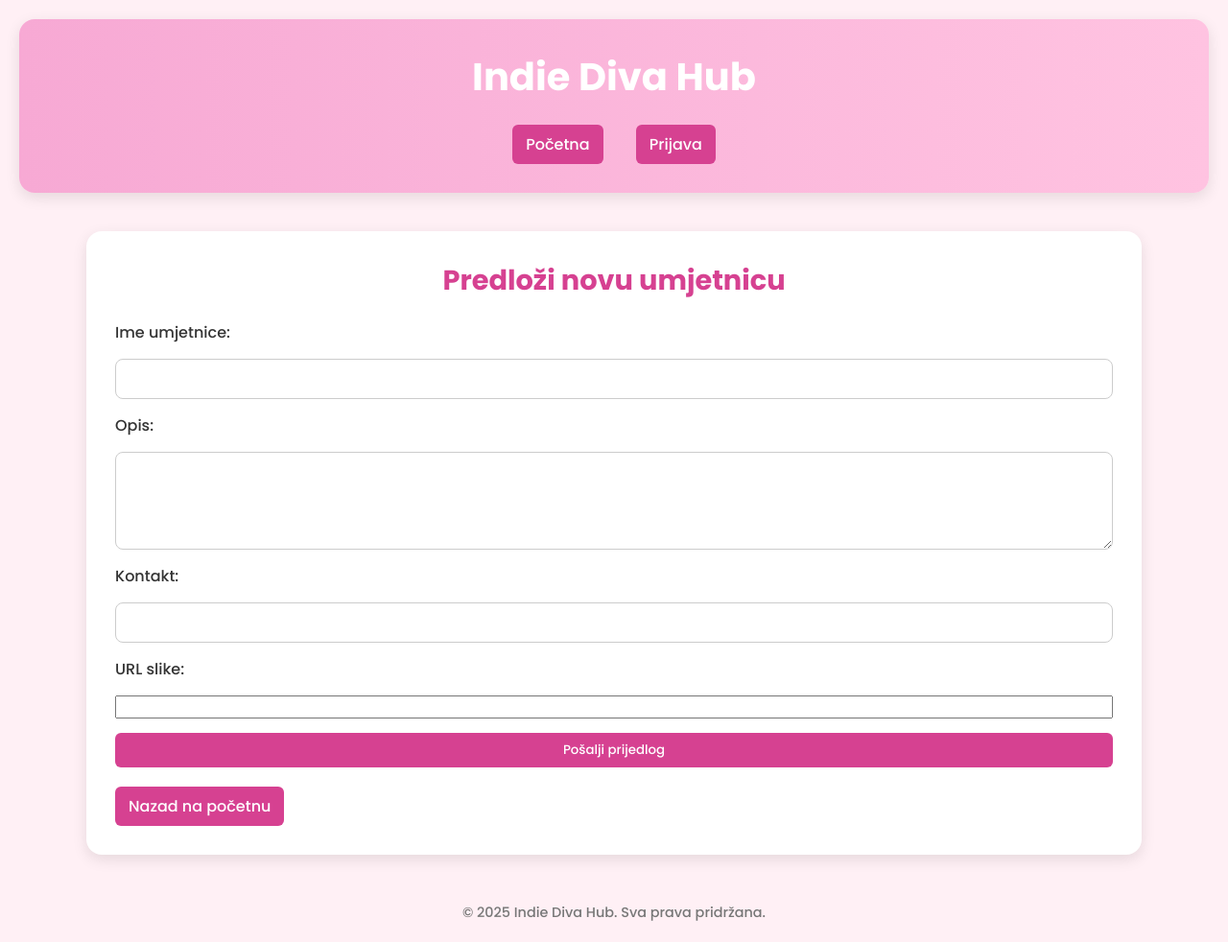
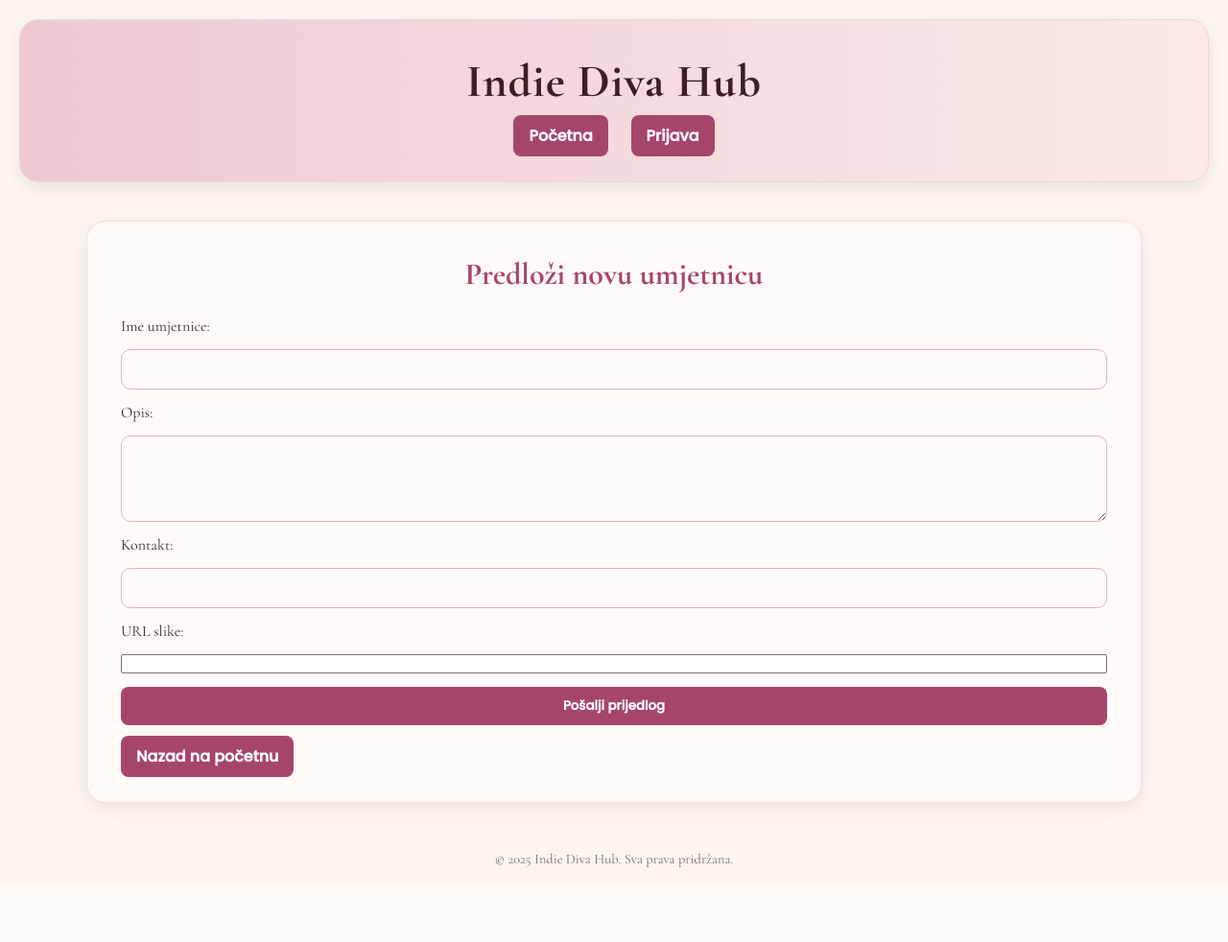
Before and after one commit to romansimunovic/IndieDivaHub, a PHP site: page /prijedlozi.php in a window 1280 px wide. Shown: the whole page at 96% size. After the commit the page ends 904 px from the top, so only its background shows below. Run offline with PHP 8.4, Linux system fonts and the light colour scheme.

Commit message:
Uredba style.css

```diff
--- a/style.css
+++ b/style.css
@@ -1,67 +1,72 @@
-@import url('https://fonts.googleapis.com/css2?family=Poppins:wght@300;500;700&display=swap');
+@import url('https://fonts.googleapis.com/css2?family=Cormorant+Garamond:wght@400;600;700&family=Poppins:wght@300;500&display=swap');
 
 * {
   margin: 0;
   padding: 0;
   box-sizing: border-box;
-  font-family: 'Poppins', sans-serif;
+  font-family: 'Cormorant Garamond', serif;
 }
 
 body {
-  background-color: #fff0f5;
-  color: #333;
+  background-color: #fdf6f0;
+  color: #2e2e2e;
   padding: 20px;
 }
 
 /* Header */
 header {
-  background: linear-gradient(90deg, #f7a9d4, #ffc3e1);
-  color: white;
-  padding: 30px 0;
+  background: linear-gradient(90deg, #eec9d2, #fceae8);
+  color: #3e1d29;
+  padding: 35px 0;
   text-align: center;
-  border-radius: 16px;
+  border-radius: 20px;
   margin-bottom: 40px;
-  box-shadow: 0 5px 15px rgba(0,0,0,0.1);
+  box-shadow: 0 6px 18px rgba(0,0,0,0.08);
+  border: 1px solid #ecd8d1;
 }
 
 header h1 {
-  font-size: 2.5rem;
+  font-size: 3rem;
   font-weight: 700;
+  letter-spacing: 1px;
 }
 
 /* Navigacija */
 nav {
-  margin-top: 20px;
+  margin-top: 15px;
+  text-align: center;
 }
 nav a {
   text-decoration: none;
-  color: #b60078;
-  margin: 0 15px;
-  font-weight: 500;
-  padding: 8px 12px;
-  border-radius: 6px;
-  transition: background-color 0.3s ease, color 0.3s ease;
+  color: #842f5f;
+  margin: 0 10px;
+  font-weight: 600;
+  font-family: 'Poppins', sans-serif;
+  padding: 6px 12px;
+  border-radius: 8px;
+  transition: all 0.3s ease-in-out;
 }
 nav a:hover {
-  background-color: #ffe0f0;
-  color: #82004e;
+  background-color: #fce5ed;
+  color: #4a1935;
 }
 
 /* Glavni sadržaj */
 .container {
   max-width: 1100px;
   margin: 0 auto;
-  background-color: white;
-  padding: 30px;
-  border-radius: 16px;
-  box-shadow: 0 5px 15px rgba(0,0,0,0.1);
+  background-color: #fffaf7;
+  padding: 35px;
+  border-radius: 20px;
+  box-shadow: 0 6px 20px rgba(0,0,0,0.07);
+  border: 1px solid #f1dfda;
 }
 
 .container h2 {
   text-align: center;
-  color: #d64191;
-  font-size: 1.8rem;
-  margin-bottom: 20px;
+  color: #a6456c;
+  font-size: 2rem;
+  margin-bottom: 25px;
 }
 
 /* Grid za umjetnice */
@@ -73,68 +78,69 @@
 }
 
 .artist-card {
-  background-color: #ffeef8;
-  border-radius: 12px;
-  box-shadow: 0 4px 15px rgba(0, 0, 0, 0.05);
-  padding: 20px;
+  background-color: #fcf0f4;
+  border-radius: 14px;
+  padding: 22px;
   text-align: center;
-  transition: transform 0.3s ease, box-shadow 0.3s ease;
+  box-shadow: 0 4px 14px rgba(0,0,0,0.05);
+  border: 1px solid #f1d5e2;
+  transition: all 0.3s ease;
 }
 
 .artist-card:hover {
-  transform: translateY(-6px);
-  box-shadow: 0 6px 20px rgba(0, 0, 0, 0.1);
+  transform: translateY(-4px);
+  box-shadow: 0 8px 24px rgba(0, 0, 0, 0.07);
 }
 
 .artist-card img {
   width: 100%;
-  height: 220px;
-  object-fit: contain;
-  background-color: #fff0f8;
+  height: 230px;
+  object-fit: cover;
+  background-color: #fdf1f5;
   padding: 10px;
   border-radius: 10px;
-  box-shadow: 0px 4px 12px rgba(0,0,0,0.1);
+  border: 1px solid #f1dfda;
   transition: transform 0.3s ease;
 }
 
 .artist-card img:hover {
-  transform: scale(1.02);
+  transform: scale(1.015);
 }
 
 .artist-card h3 {
-  color: #d64191;
-  font-size: 1.2rem;
+  color: #a6456c;
+  font-size: 1.4rem;
   margin-bottom: 10px;
 }
 
 .artist-card p {
-  font-size: 0.95rem;
+  font-size: 1rem;
   color: #555;
-  margin-bottom: 15px;
+  margin-bottom: 12px;
 }
 
 /* Button stil */
 .btn {
-  background-color: #d64191;
+  background-color: #a6456c;
   color: white;
-  padding: 8px 14px;
+  padding: 10px 16px;
   border: none;
-  border-radius: 6px;
+  border-radius: 8px;
+  font-weight: 600;
   text-decoration: none;
-  font-weight: 500;
-  display: inline-block;
+  font-family: 'Poppins', sans-serif;
   transition: background-color 0.3s ease;
 }
 .btn:hover {
-  background-color: #b0308b;
+  background-color: #823454;
 }
 
 /* Forme */
 form {
   display: flex;
   flex-direction: column;
-  gap: 15px;
-  margin-top: 20px;
+  gap: 14px;
+  margin-top: 25px;
 }
 
 input[type="text"],
@@ -142,25 +148,26 @@
 input[type="password"],
 textarea,
 select {
-  padding: 10px;
-  border: 1px solid #ccc;
-  border-radius: 8px;
+  padding: 12px;
+  border: 1px solid #d9b6c7;
+  border-radius: 10px;
+  background-color: #fff9f9;
 }
 
 input[type="submit"],
 button {
-  background-color: #d64191;
+  background-color: #a6456c;
   color: white;
   padding: 10px;
   border: none;
   border-radius: 8px;
+  font-weight: bold;
   cursor: pointer;
-  font-weight: bold;
   transition: background 0.3s ease;
 }
 input[type="submit"]:hover,
 button:hover {
-  background-color: #b0308b;
+  background-color: #822f4c;
 }
 
 /* Footer */
@@ -168,11 +175,12 @@
   margin-top: 50px;
   text-align: center;
   font-size: 0.9rem;
-  color: #777;
+  color: #776d6d;
+  font-family: 'Poppins', sans-serif;
 }
 
 footer a {
-  color: #b60078;
+  color: #a6456c;
   margin: 0 10px;
   text-decoration: none;
 }
@@ -187,12 +195,13 @@
   max-width: 300px;
   margin-bottom: 10px;
   border-radius: 6px;
+  border: 1px solid #d9b6c7;
 }
 
 .success-message {
-  background-color: #e4fbe4;
+  background-color: #edf9ed;
   padding: 10px;
-  color: #339933;
+  color: #367c36;
   border-radius: 6px;
   margin-top: 10px;
 }
@@ -204,16 +213,16 @@
   margin: 0 auto 20px auto;
   object-fit: contain;
   border-radius: 12px;
-  background-color: #ffeef8;
-  padding: 12px;
-  box-shadow: 0 4px 12px rgba(0,0,0,0.15);
+  background-color: #fce6f1;
+  padding: 14px;
+  box-shadow: 0 6px 16px rgba(0,0,0,0.08);
 }
 
 
 /* Responsive */
 @media (max-width: 768px) {
   header h1 {
-    font-size: 1.8rem;
+    font-size: 2rem;
   }
 
   .artist-container {
@@ -222,10 +231,10 @@
 
   nav a {
     display: inline-block;
-    margin: 8px;
+    margin: 6px;
   }
 
   .container {
-    padding: 20px;
+    padding: 22px;
   }
 }
```
